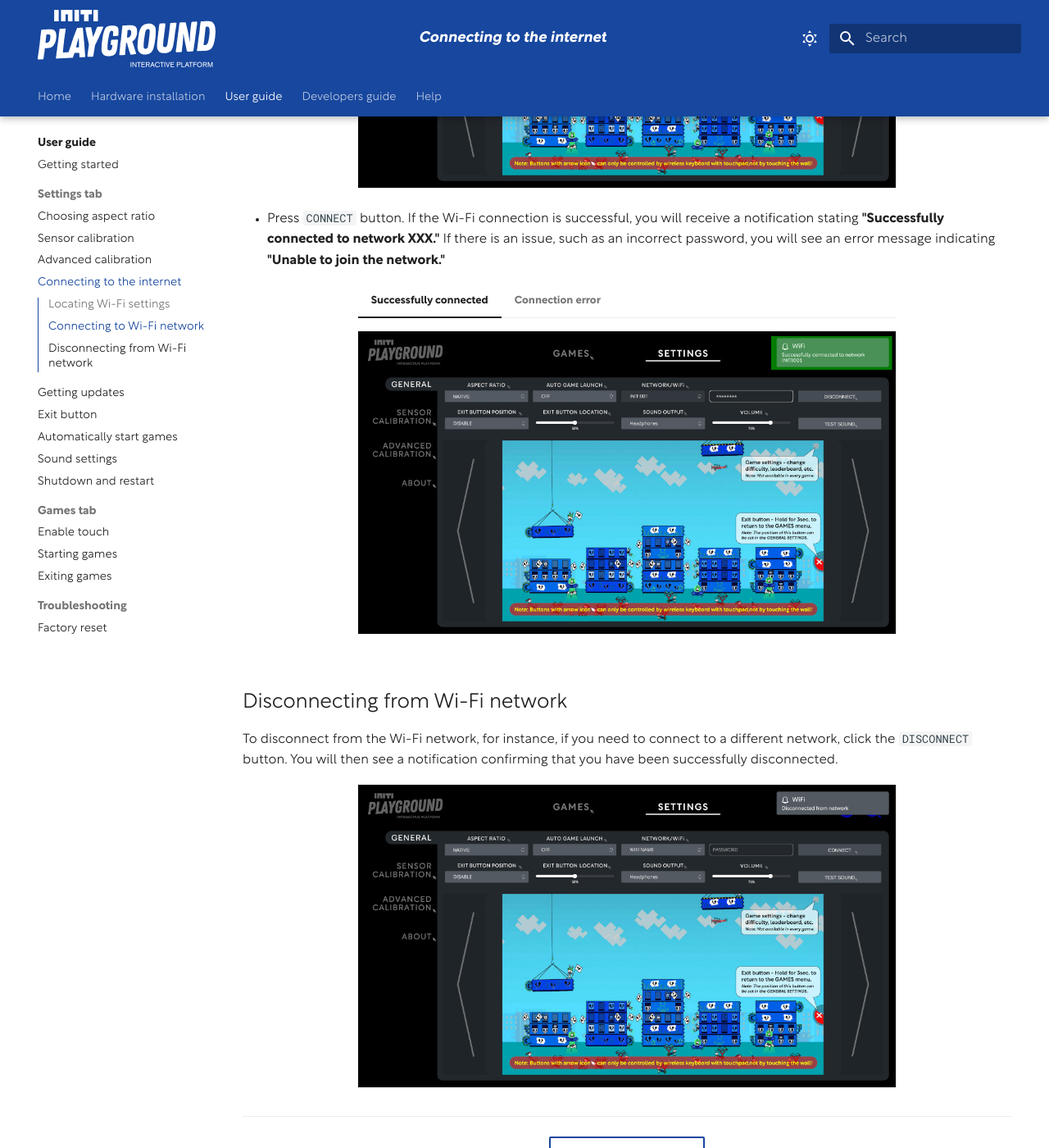
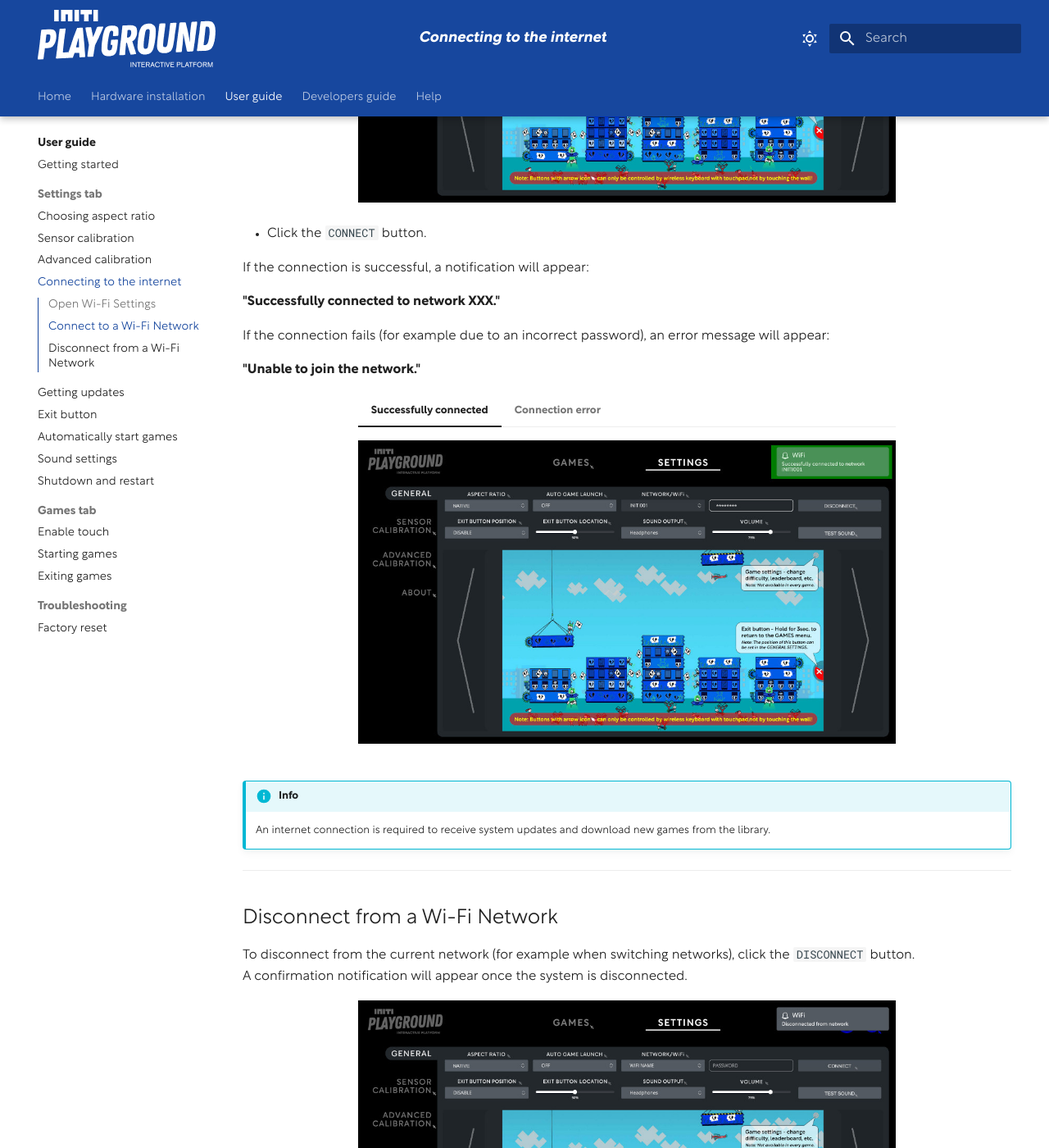
Before and after one commit to INITI-Playground/initi-playground-docs, an MkDocs documentation site: the page built from docs/setup/connecting-to-the-internet.md, in a window 1280 px wide and 1400 px high, scrolled down 1653 px. Shown: the whole window at 82% size. Built offline with MkDocs 1.6.1 and Material for MkDocs 9.7.7, drawn with Linux system fonts in a browser that asks for light colours; some of the changed text lies outside the part shown.

Commit message:
update connection documentation for clarity and consistency. Revised section headings, improved instructions, and added necessary details for Wi-Fi setup.

```diff
--- a/docs/setup/connecting-to-the-internet.md
+++ b/docs/setup/connecting-to-the-internet.md
@@ -1,38 +1,50 @@
 Title:   Connecting to the internet
 Summary: How to connect INITI Playground using Wi-Fi
 Authors: Ondrej Prucha
-Date:    July 21, 2024
+Date:    February 23, 2026
 blank-value:
 
-# Connecting to the internet
+# Connecting to the Internet
 
-INITI Playground supports automatic updates. To receive notifications when a new update is available, you will need to be connected to the internet via Wi-Fi.
+INITI Playground supports automatic updates and online game downloads.
+To receive update notifications and install new content, the system must be connected to the internet via Wi-Fi.
 
-## Locating Wi-Fi settings
+---
 
-- Open the UI and navigate to the `Settings` tab at the top of the screen.
-- In the `General` settings menu, find the Wi-Fi section, as shown in the picture below.
+## Open Wi-Fi Settings
+
+1. Open the UI and navigate to the `Settings` tab at the top of the screen.
+2. In the `General` settings section, locate the **Wi-Fi** settings shown below.
 
 <div class="center imageWidth" markdown>
 ![Wi-Fi settings](assets/wifi-settings.jpg "Wi-Fi settings")
 </div>
 
-## Connecting to Wi-Fi network
+---
 
-- In the sound section, find the `NETWORK/WIFI` dropdown list.
-- Select your Wi-Fi network from the list.
+## Connect to a Wi-Fi Network
+
+- In the **NETWORK / WIFI** dropdown list, select your Wi-Fi network.
 
 <div class="center imageWidth" markdown>
 ![Wifi settings opened](assets/wifi-settings-opened.jpg "Wifi settings opened")
 </div>
 
-- Enter the password to your Wi-Fi.
+- Enter the Wi-Fi password.
 
 <div class="center imageWidth" markdown>
 ![Wifi password](assets/wifi-settings-password.jpg "Wifi password")
 </div>
 
-- Press `CONNECT` button. If the Wi-Fi connection is successful, you will receive a notification stating **"Successfully connected to network XXX."** If there is an issue, such as an incorrect password, you will see an error message indicating **"Unable to join the network."**
+- Click the `CONNECT` button.
+
+If the connection is successful, a notification will appear:
+
+**"Successfully connected to network XXX."**
+
+If the connection fails (for example due to an incorrect password), an error message will appear:
+
+**"Unable to join the network."**
 
 <div class="center imageWidth" markdown>
 
@@ -46,13 +58,20 @@
 
 </div>
 
-## Disconnecting from Wi-Fi network
+!!! info
+    An internet connection is required to receive system updates and download new games from the library.
 
-To disconnect from the Wi-Fi network, for instance, if you need to connect to a different network, click the `DISCONNECT` button. You will then see a notification confirming that you have been successfully disconnected.
+---
+
+## Disconnect from a Wi-Fi Network
+
+To disconnect from the current network (for example when switching networks), click the `DISCONNECT` button.
+A confirmation notification will appear once the system is disconnected.
 
 <div class="center imageWidth" markdown>
 ![Wifi disconnect](assets/wifi-settings-disconnect.jpg "Wifi disconnect")
 </div>
+
 
 ----
 
```
Also changed, not shown: docs/setup/index.md (+1 -1 lines).
